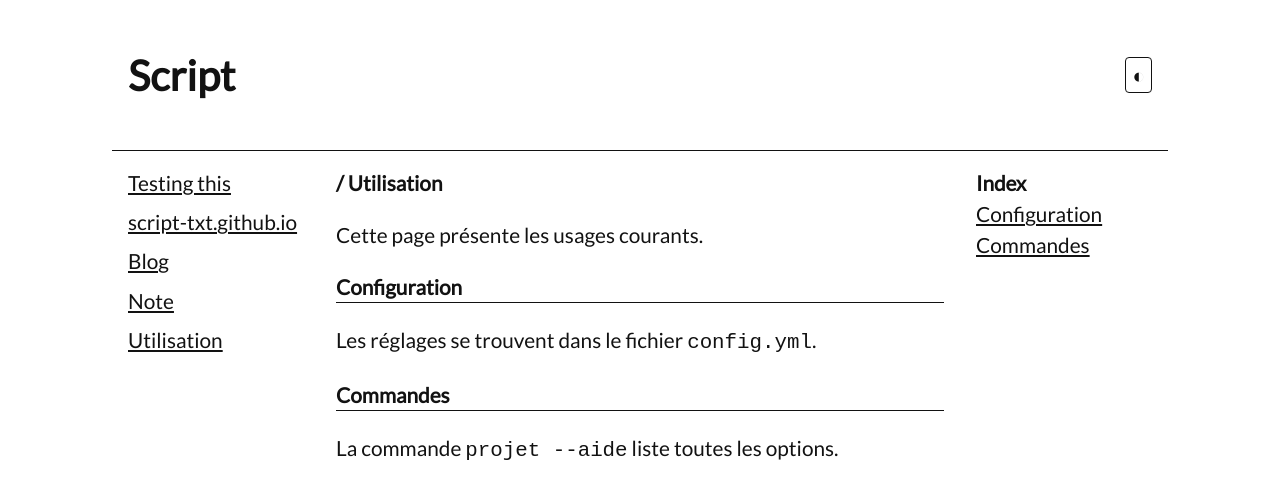
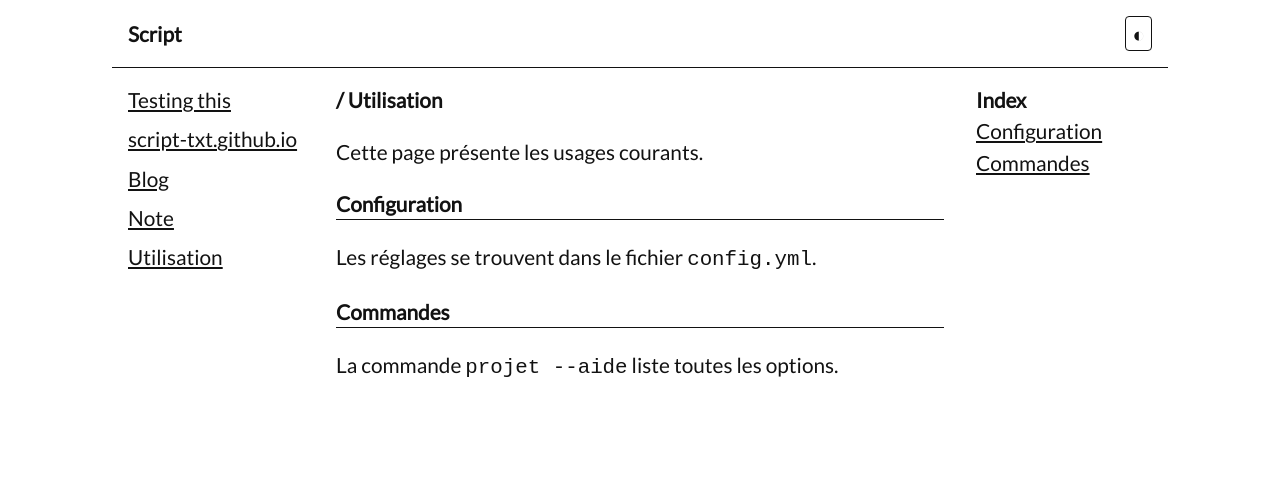
Before and after one commit to script-txt/script-txt.github.io, a Jekyll site: the page built from utilisation.md, in a window 1280 px wide. Shown: the top 499 px of the page. Built offline with Jekyll 4.4.1, drawn with Linux system fonts in a browser that asks for light colours.

Commit message:
Update default.html

```diff
--- a/_layouts/default.html
+++ b/_layouts/default.html
@@ -20,7 +20,7 @@
 <body>
 
 <header>
-  <a style="text-decoration: none" href="{{ '/' | relative_url }}"><h1>{{ site.title }}</h1></a>
+  <a style="text-decoration: none" href="{{ '/' | relative_url }}"><b>{{ site.title }}</b></a>
   <button type="button" onclick="toggleTheme()" aria-label="ON/OFF" title="ON/OFF">◐</button>
 </header>
 
```
